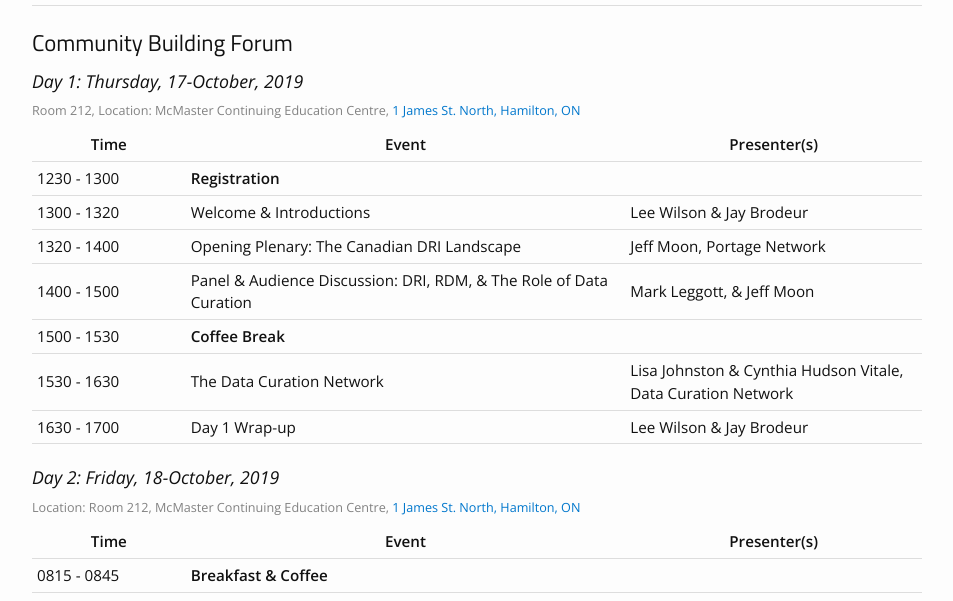
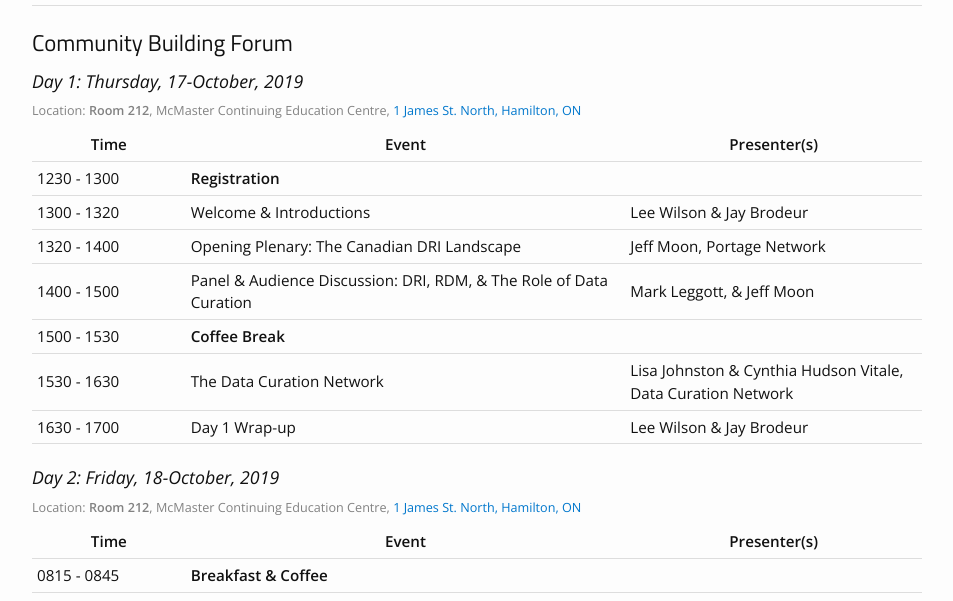
Before and after one commit to data-curation/data-curation.github.io, a Jekyll site: the page built from agenda.md, in a window 1280 px wide. Shown: the part 1008-1609 px from the top of the page, without its empty margins (163-1116 px from the left). Built offline with Jekyll 4.4.1, drawn with Linux system fonts in a browser that asks for light colours.

Commit message:
Update agenda.md

```diff
--- a/agenda.md
+++ b/agenda.md
@@ -129,7 +129,7 @@ permalink: /agenda/
 ## <a name="community-building-forum"></a> Community Building Forum
 
 <h3 id="day-2a">Day 1: Thursday, 17-October, 2019</h3>
-<p class="post-meta">Room 212, Location: McMaster Continuing Education Centre, <a href="https://goo.gl/maps/5kK3S6DEB4SJ8SYV8">1 James St. North, Hamilton, ON</a></p>
+<p class="post-meta">Location: <b>Room 212</b>, McMaster Continuing Education Centre, <a href="https://goo.gl/maps/5kK3S6DEB4SJ8SYV8">1 James St. North, Hamilton, ON</a></p>
 
 <table class="two">
   <thead>
@@ -180,7 +180,7 @@ permalink: /agenda/
 
 
 <h3 id="day-3">Day 2: Friday, 18-October, 2019</h3>
-<p class="post-meta">Location: Room 212, McMaster Continuing Education Centre, <a href="https://goo.gl/maps/5kK3S6DEB4SJ8SYV8">1 James St. North, Hamilton, ON</a></p>
+<p class="post-meta">Location: <b>Room 212</b>, McMaster Continuing Education Centre, <a href="https://goo.gl/maps/5kK3S6DEB4SJ8SYV8">1 James St. North, Hamilton, ON</a></p>
 
 <table class="two">
   <thead>
```
